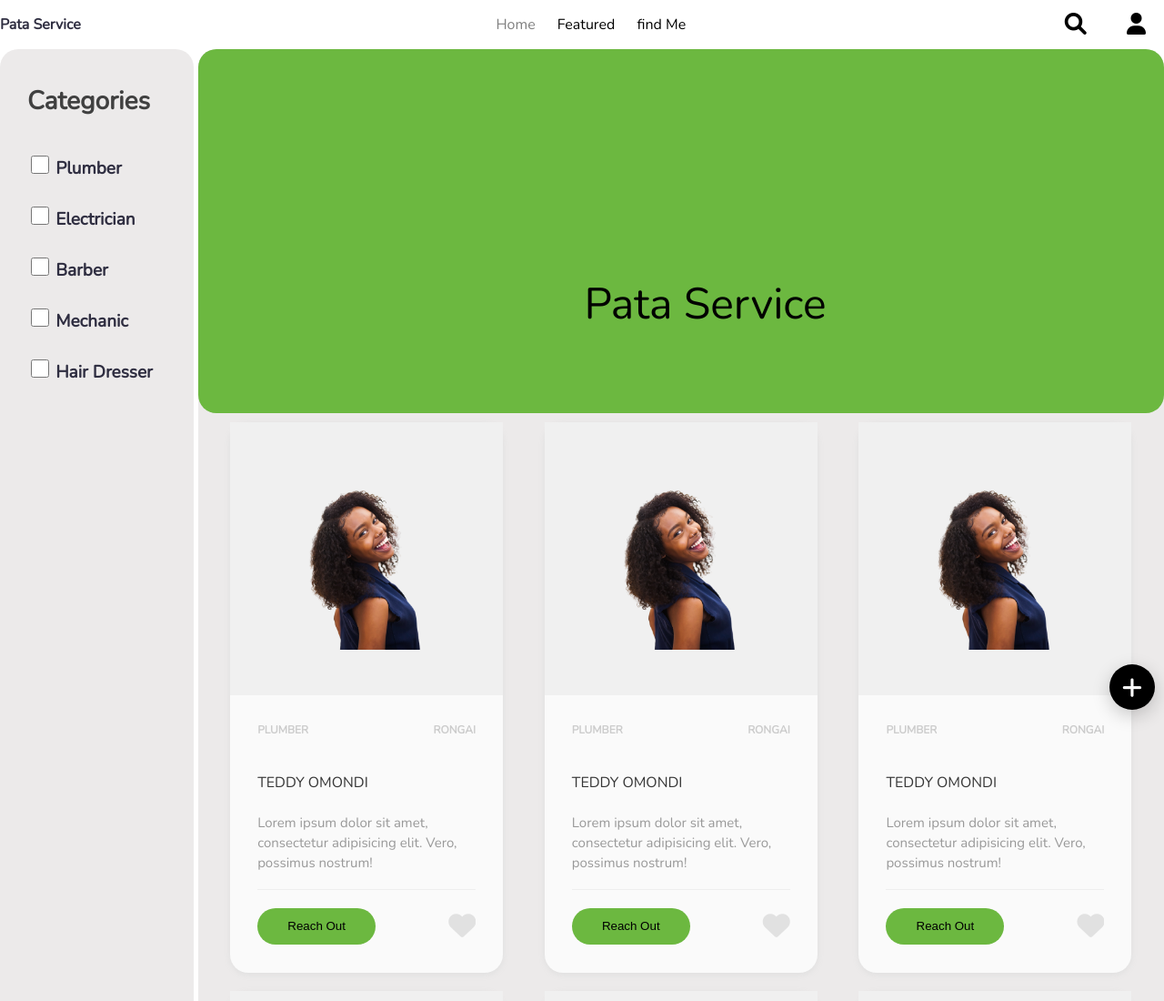
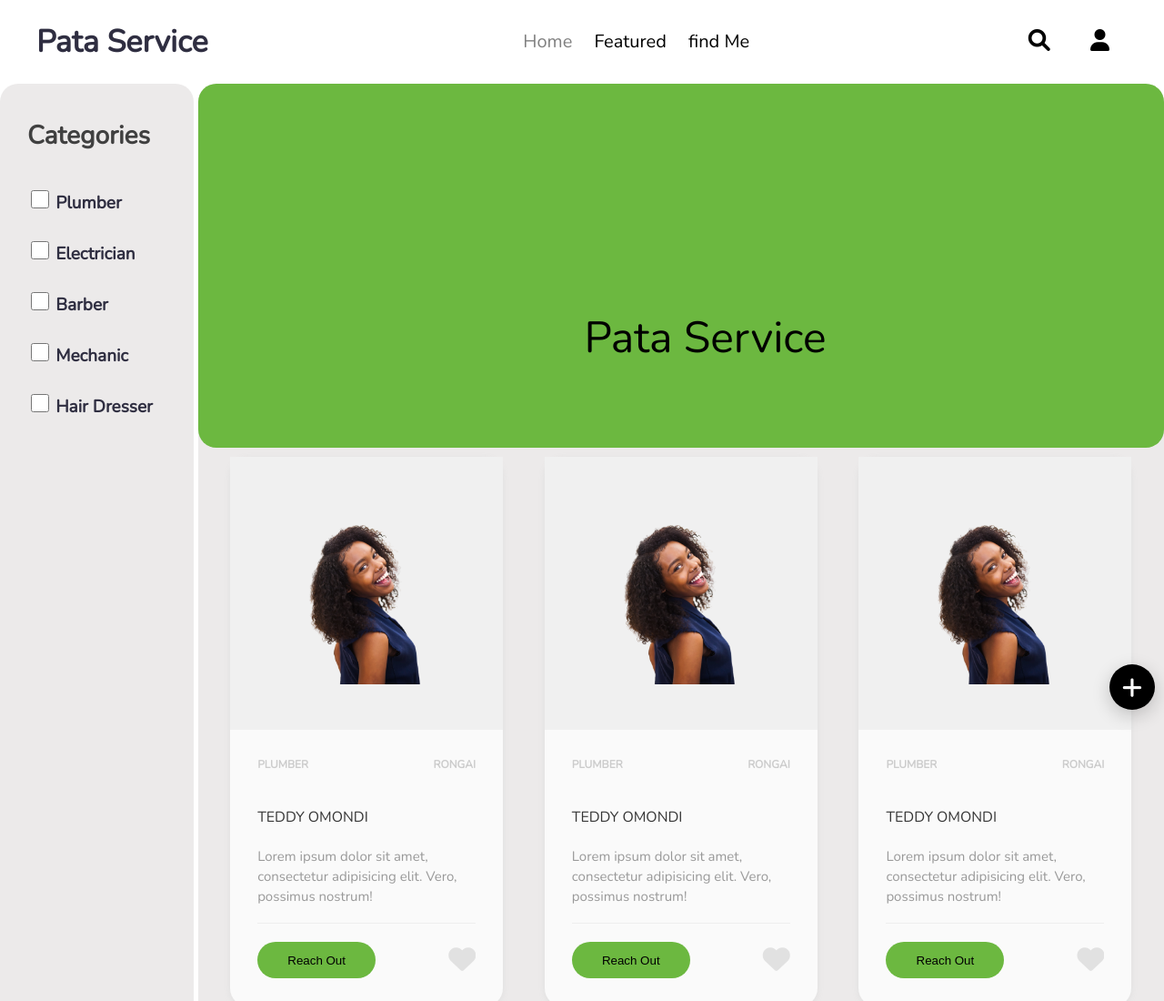
Before and after one commit to TrekHub/Pata-service, a website: page platform/platform.html in a window 1280 px wide. Shown: the top 1100 px of the page at 91% size. Drawn offline with nearby package versions, Linux system fonts and the light colour scheme.

Commit message:
fix platform header

```diff
--- a/platform/platform.css
+++ b/platform/platform.css
@@ -36,7 +36,9 @@ html {
 header {
     height: auto;
     width: 100%;
+
 }
+
 
 .content {
     display: flex;
@@ -104,10 +106,16 @@ header {
     justify-content: space-between;
     align-items: center;
 }
-
+.nav-logo {
+    margin-left: 40px;
+}
 .nav-logo a {
     text-decoration: none;
     color: black;
+
+}
+.nav-logo a h1 {
+    font-size: 34px;
 }
 
 .nav-links li {
@@ -119,8 +127,11 @@ header {
 .nav-links li a {
     text-decoration: none;
     color: black;
+    font-size: 20px;
 }
-
+.nav-icons {
+    margin-right: 40px;
+}
 .nav-icons i {
     font-size: 24px;
     margin: 0 20px;
@@ -135,7 +146,7 @@ header {
     width: 80%;
     margin: auto;
     display: none;
-    justify-content: space-around;
+    justify-content: space-bet;
     align-items: center;
     margin: 30px 0;
 }
--- a/platform/platform.html
+++ b/platform/platform.html
@@ -19,7 +19,7 @@
         <header>
             <div class="nav-bar">
                 <div class="nav-logo">
-                    <a href="#" class="inactive">
+                    <a href="#" >
                         <h1>Pata Service</h1>
                     </a>
                 </div>
```
